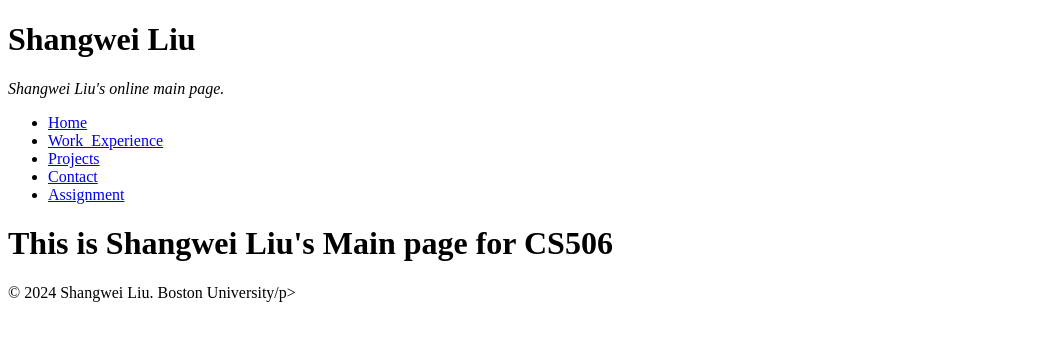
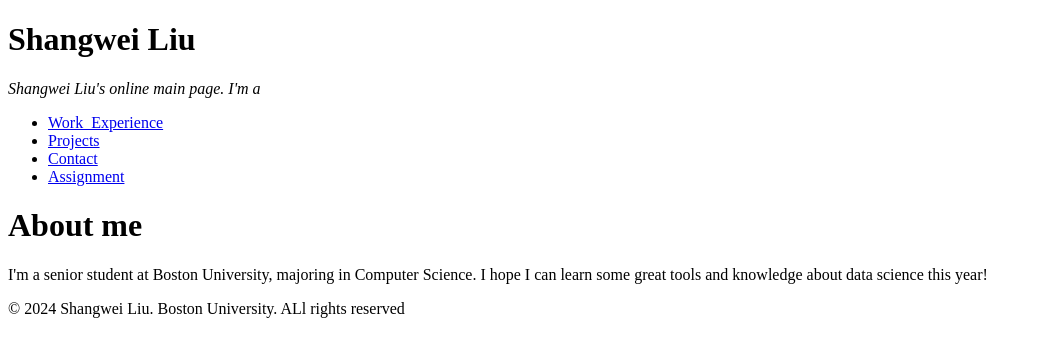
Before and after one commit to seanliu25/seanliu25.github.io, a plain HTML site: page index.html in a window 1280 px wide. Shown: the whole page, without its empty margins (0-1041 px from the left). Drawn offline with Linux system fonts and the light colour scheme.

Commit message:
commit of my current website

```diff
--- a/Home.html
+++ b/index.html
@@ -13,15 +13,12 @@
             </h1>
             <!-- My description: -->
             <p>
-                <em>Shangwei Liu's online main page.</em>
+                <em>Shangwei Liu's online main page. I'm a</em>
             </p>
         </header>
         <!-- Navgation starts here: -->
         <nav>
             <ul>
-                <li>
-                    <a href = "Home.html"> Home </a>
-                </li>
                 <li>
                     <a href = "Work_Experience.html"> Work_Experience </a>
                 </li>
@@ -37,10 +34,13 @@
             </ul>
         </nav>
         <main>
-            <h1>This is Shangwei Liu's Main page for CS506</h1>
+            <h1>About me</h1>
+            <p>
+                I'm a senior student at Boston University, majoring in Computer Science. I hope I can learn some great tools and knowledge about data science this year!
+            </p>
         </main>
         <footer>
-            <p>&copy; 2024 Shangwei Liu. Boston University/p>
+            <p>&copy; 2024 Shangwei Liu. Boston University. ALl rights reserved</p>
         </footer>
     </body>
 </html>
```
Also changed, not shown: Contact.html (+1 -1 lines), Work_Experience.html (+1 -1 lines).
